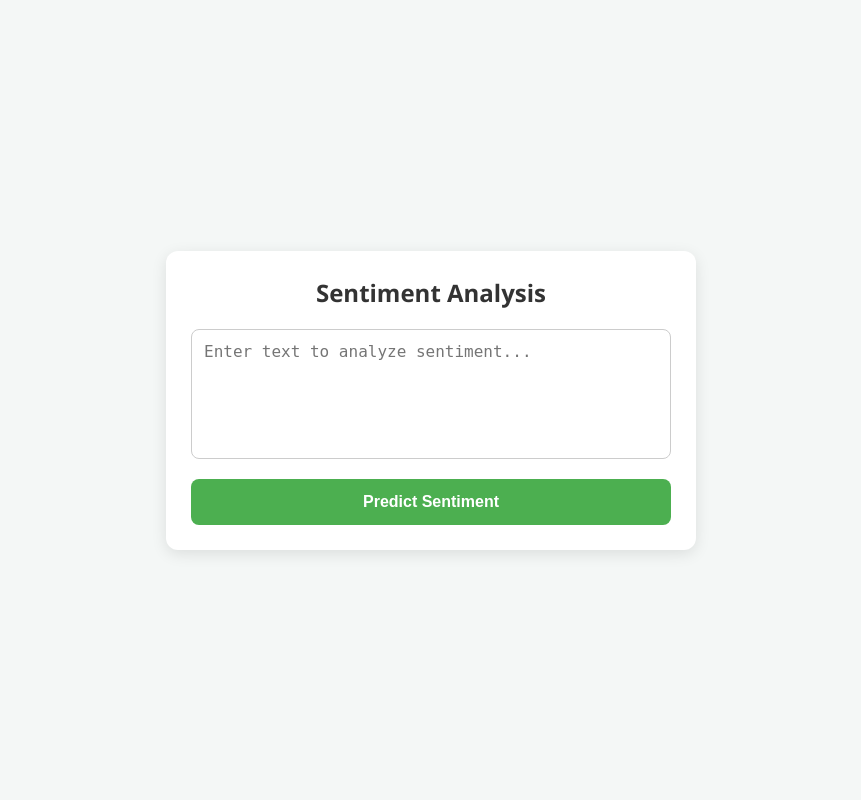
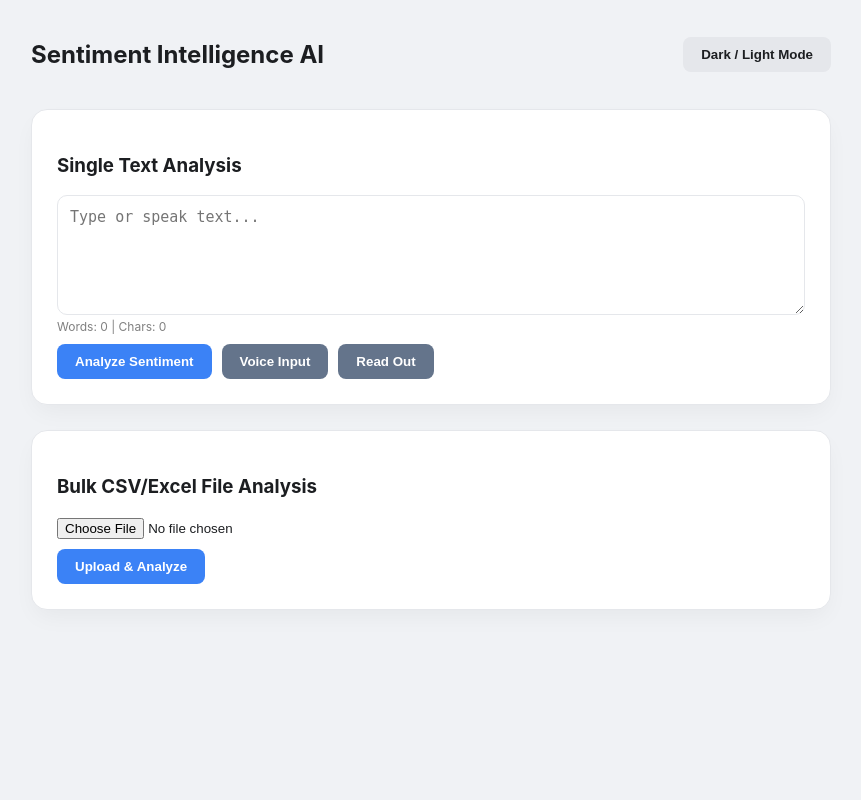
Before and after one commit to 2004ashifanik-web/sentiment-app, a FastAPI app: page / in a window 1280 px wide. Shown: the whole page, without its empty margins (209-1070 px from the left). Run offline with FastAPI, Linux system fonts and the light colour scheme.

Commit message:
Update index.html

```diff
--- a/templates/index.html
+++ b/templates/index.html
@@ -3,109 +3,237 @@
 <head>
     <meta charset="UTF-8">
     <meta name="viewport" content="width=device-width, initial-scale=1.0">
-    <title>Sentiment Analysis App</title>
+    <title>AI Sentiment Intelligence Suite</title>
+    <script src="https://cdn.jsdelivr.net/npm/chart.js"></script>
     <style>
+        :root {
+            --bg: #f0f2f5;
+            --card-bg: #ffffff;
+            --text: #1c1e21;
+            --primary: #10b981;
+            --border: #e5e7eb;
+        }
+
+        body.dark-mode {
+            --bg: #0f172a;
+            --card-bg: #1e293b;
+            --text: #f8fafc;
+            --border: #334155;
+        }
+
         body {
-            font-family: 'Segoe UI', Tahoma, Geneva, Verdana, sans-serif;
-            background-color: #f4f7f6;
+            font-family: 'Inter', system-ui, -apple-system, sans-serif;
+            background-color: var(--bg);
+            color: var(--text);
             margin: 0;
             padding: 20px;
+            transition: all 0.3s ease;
+        }
+
+        .container {
+            max-width: 800px;
+            margin: 0 auto;
+        }
+
+        .header {
             display: flex;
-            justify-content: center;
+            justify-content: space-between;
             align-items: center;
-            min-height: 100vh;
-            box-sizing: border-box;
-        }
-        .container {
-            background-color: #ffffff;
-            padding: 25px;
-            border-radius: 12px;
-            box-shadow: 0 4px 15px rgba(0, 0, 0, 0.1);
-            width: 100%;
-            max-width: 480px;
-        }
-        h2 {
-            text-align: center;
-            color: #333333;
-            margin-top: 0;
             margin-bottom: 20px;
         }
+
+        .card {
+            background-color: var(--card-bg);
+            padding: 25px;
+            border-radius: 16px;
+            box-shadow: 0 10px 25px -5px rgba(0, 0, 0, 0.05);
+            border: 1px solid var(--border);
+            margin-bottom: 25px;
+        }
+
         textarea {
             width: 100%;
-            height: 130px;
+            height: 120px;
             padding: 12px;
-            border: 1px solid #cccccc;
-            border-radius: 8px;
-            resize: none;
-            font-size: 16px;
+            border: 1px solid var(--border);
+            border-radius: 10px;
+            background: transparent;
+            color: var(--text);
+            font-size: 15px;
             box-sizing: border-box;
-            outline: none;
+            resize: vertical;
         }
-        textarea:focus {
-            border-color: #4CAF50;
+
+        .controls {
+            display: flex;
+            gap: 10px;
+            margin-top: 10px;
+            flex-wrap: wrap;
         }
+
         button {
-            width: 100%;
-            background-color: #4CAF50;
-            color: white;
-            padding: 14px;
+            padding: 10px 18px;
             border: none;
             border-radius: 8px;
-            font-size: 16px;
-            font-weight: bold;
+            font-weight: 600;
             cursor: pointer;
+            transition: 0.2s;
+        }
+
+        .btn-primary { background: #3b82f6; color: white; }
+        .btn-secondary { background: #64748b; color: white; }
+        .btn-theme { background: var(--border); color: var(--text); }
+
+        .result-box {
+            text-align: center;
+            padding: 20px;
+            background: rgba(16, 185, 129, 0.1);
+            border-radius: 12px;
+            margin-top: 20px;
+        }
+
+        .progress-container {
+            width: 100%;
+            background-color: var(--border);
+            border-radius: 20px;
+            height: 12px;
+            margin-top: 10px;
+            overflow: hidden;
+        }
+
+        .progress-bar {
+            height: 100%;
+            background: var(--primary);
+            width: 0%;
+            transition: width 0.5s ease;
+        }
+
+        table {
+            width: 100%;
+            border-collapse: collapse;
             margin-top: 15px;
-            transition: background 0.3s ease;
         }
-        button:hover {
-            background-color: #45a049;
-        }
-        .result-box {
-            margin-top: 20px;
-            padding: 15px;
-            border-radius: 8px;
-            background-color: #eef7ee;
-            border: 1px solid #c3e6cb;
-            text-align: center;
-        }
-        .result-title {
-            font-weight: bold;
-            color: #155724;
-            font-size: 18px;
-        }
-        .confidence {
-            color: #555555;
-            font-size: 14px;
-            margin-top: 6px;
+
+        th, td {
+            padding: 10px;
+            border-bottom: 1px solid var(--border);
+            text-align: left;
         }
     </style>
 </head>
 <body>
 
 <div class="container">
-    <h2>Sentiment Analysis</h2>
+    <div class="header">
+        <h2>Sentiment Intelligence AI</h2>
+        <button class="btn-theme" onclick="toggleTheme()">Dark / Light Mode</button>
+    </div>
 
-    <form action="/api/predict" method="post">
-        <textarea
-            name="text"
-            placeholder="Enter text to analyze sentiment..."
-            autocorrect="off"
-            autocapitalize="none"
-            spellcheck="false"
-            required>{{ text }}</textarea>
+    <!-- Single Analysis Card -->
+    <div class="card">
+        <h3>Single Text Analysis</h3>
+        <form action="/api/predict" method="post">
+            <textarea id="textInput" name="text" placeholder="Type or speak text..." oninput="updateCount()" required>{{ text }}</textarea>
+            <div style="font-size:12px; color:gray;" id="charCount">Words: 0 | Chars: 0</div>
 
-        <button type="submit">Predict Sentiment</button>
-    </form>
+            <div class="controls">
+                <button type="submit" class="btn-primary">Analyze Sentiment</button>
+                <button type="button" class="btn-secondary" onclick="startVoice()">Voice Input</button>
+                <button type="button" class="btn-secondary" onclick="speakResult()">Read Out</button>
+            </div>
+        </form>
 
-    {% if sentiment %}
-    <div class="result-box">
-        <div class="result-title">Sentiment: {{ sentiment }}</div>
-        {% if confidence %}
-            <div class="confidence">Confidence: {{ confidence }}%</div>
+        {% if sentiment %}
+        <div class="result-box">
+            <h3>Sentiment: {{ sentiment }}</h3>
+            <div>Confidence: {{ confidence }}%</div>
+            <div class="progress-container">
+                <div class="progress-bar" style="width: {{ confidence }}%;"></div>
+            </div>
+        </div>
         {% endif %}
     </div>
+
+    <!-- Bulk Upload Card -->
+    <div class="card">
+        <h3>Bulk CSV/Excel File Analysis</h3>
+        <form action="/api/bulk-predict" method="post" enctype="multipart/form-data">
+            <input type="file" name="file" accept=".csv, .xlsx" required style="margin-bottom:10px;">
+            <br>
+            <button type="submit" class="btn-primary">Upload & Analyze</button>
+        </form>
+
+        {% if bulk_results %}
+        <h4>Analytics Summary</h4>
+        <canvas id="bulkChart" style="max-height: 250px;"></canvas>
+
+        <h4>Detailed Output</h4>
+        <div style="max-height: 250px; overflow-y: auto;">
+            <table>
+                <tr><th>Text</th><th>Sentiment</th><th>Score</th></tr>
+                {% for r in bulk_results %}
+                <tr>
+                    <td>{{ r.text }}</td>
+                    <td>{{ r.sentiment }}</td>
+                    <td>{{ r.confidence }}%</td>
+                </tr>
+                {% endfor %}
+            </table>
+        </div>
+        {% endif %}
+    </div>
+</div>
+
+<script>
+    function toggleTheme() {
+        document.body.classList.toggle('dark-mode');
+    }
+
+    function updateCount() {
+        let val = document.getElementById('textInput').value.trim();
+        let words = val ? val.split(/\s+/).length : 0;
+        document.getElementById('charCount').innerText = `Words: ${words} | Chars: ${val.length}`;
+    }
+
+    function startVoice() {
+        if ('webkitSpeechRecognition' in window || 'SpeechRecognition' in window) {
+            const SpeechRecognition = window.SpeechRecognition || window.webkitSpeechRecognition;
+            const recognition = new SpeechRecognition();
+            recognition.lang = 'en-US';
+            recognition.start();
+            recognition.onresult = function(event) {
+                document.getElementById('textInput').value = event.results[0][0].transcript;
+                updateCount();
+            };
+        } else {
+            alert("Voice Input not supported in your browser.");
+        }
+    }
+
+    function speakResult() {
+        let text = "{{ sentiment }}";
+        if(text && text !== "None") {
+            let msg = new SpeechSynthesisUtterance("The sentiment is " + text);
+            window.speechSynthesis.speak(msg);
+        }
+    }
+
+    {% if bulk_results %}
+    const ctx = document.getElementById('bulkChart').getContext('2d');
+    new Chart(ctx, {
+        type: 'doughnut',
+        data: {
+            labels: ['Positive', 'Negative', 'Neutral'],
+            datasets: [{
+                data: [{{ pos_count }}, {{ neg_count }}, {{ neu_count }}],
+                backgroundColor: ['#10b981', '#ef4444', '#f59e0b']
+            }]
+        }
+    });
     {% endif %}
-</div>
+
+    updateCount();
+</script>
 
 </body>
 </html>
```
